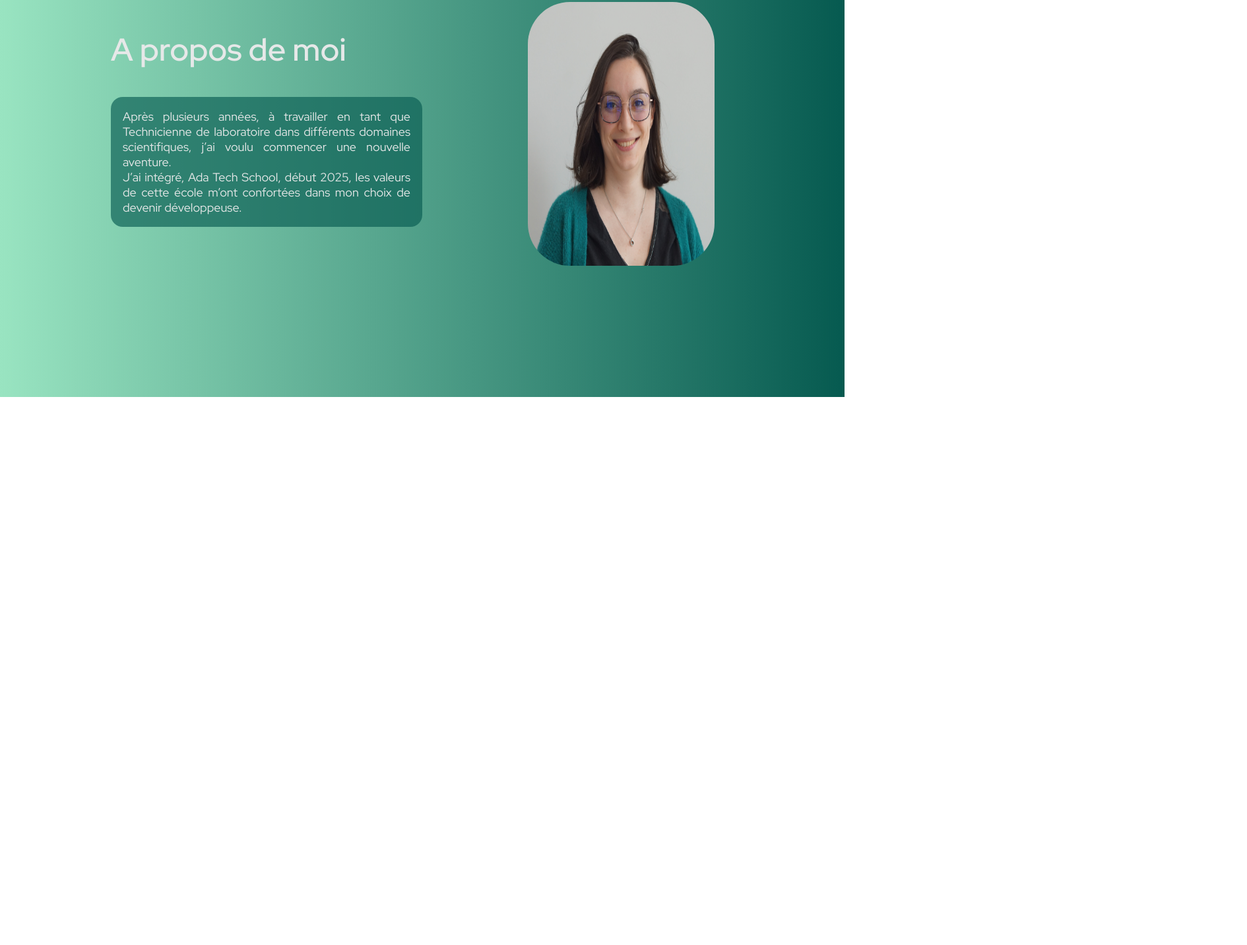
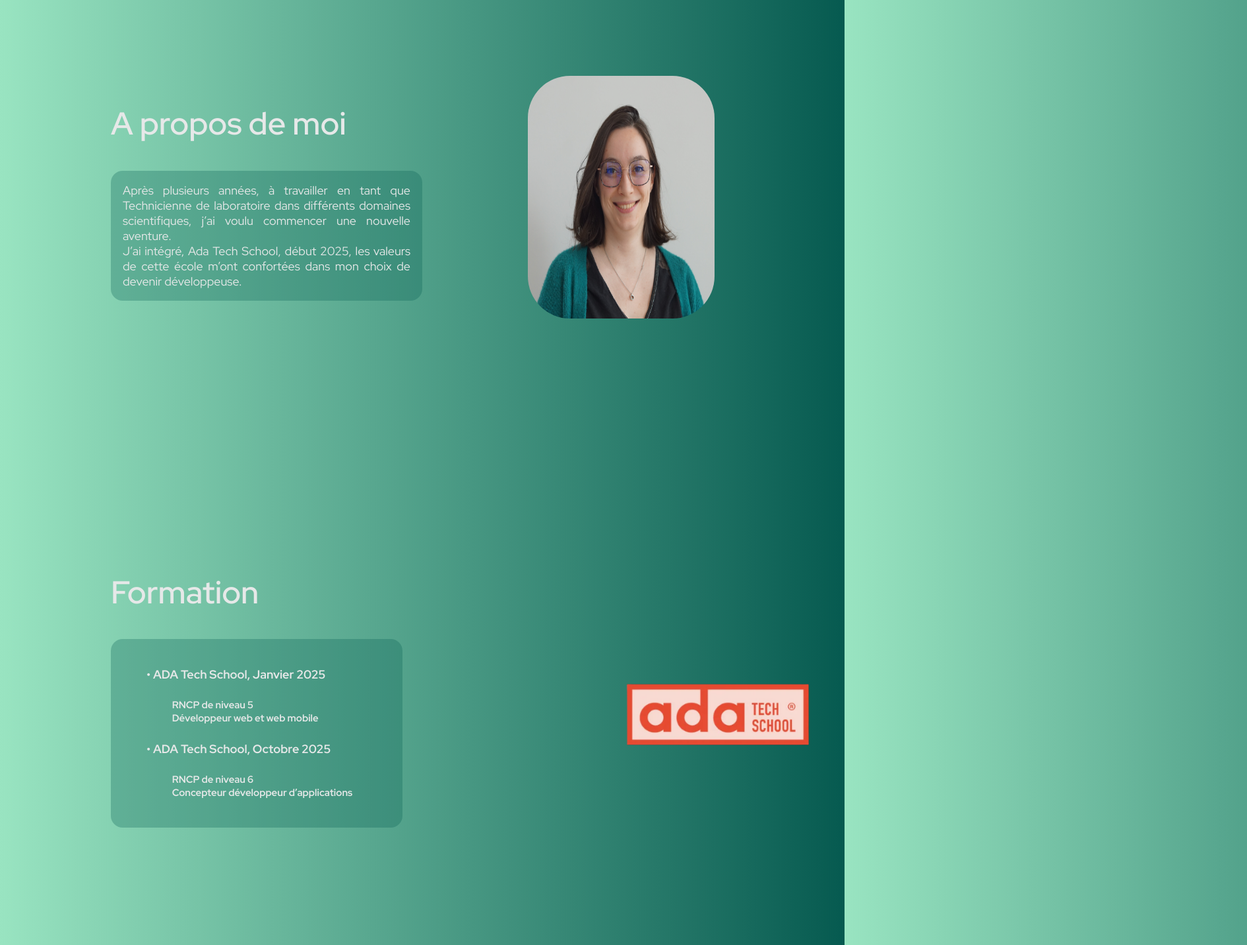
Before and after one commit to AxelleBdd/Portfolio, a plain HTML site: page Portfolio.html in a window 1280 px wide. Shown: the part 807-2240 px from the top of the page at 66% size, 1890 px wide, since content can reach past the window. Before the commit the page ends 1409 px from the top, so only its background shows below. Drawn offline with Linux system fonts and the light colour scheme.

Commit message:
Ajout de la partie formation

```diff
--- a/Portfolio.css
+++ b/Portfolio.css
@@ -30,6 +30,7 @@ header {
   width: 35px;
   height: 5px;
   background-color: #e6e8e8;
+  border-radius: 5px;
   margin: 6px 0;
   display: block;
 }
@@ -68,7 +69,7 @@ h6 {
 
 p {
   text-align: justify;
-  background-color: #065a50a3;
+  background-color: #065a5049;
   border-radius: 1em;
   padding: 1em;
   font-size: large;
@@ -83,13 +84,48 @@ p {
 
 .aPropos {
   display: flex;
-  margin-top: 20em;
+  padding-top: 7em;
   margin: 10em;
 }
 
-img {
+.aPropos img {
   max-width: 30%;
-  height: 25em;
+  height: 23em;
   border-radius: 4em;
-  display: flex
+  display: flex;
 }
+
+.formation {
+  padding-top: 7em;
+  display: flex;
+}
+
+.fomationDisplay {
+  min-width: 35%;
+  margin-left: 10em;
+  display: block;
+}
+
+.formationList {
+  text-align: justify;
+  background-color: #065a5049;
+  border-radius: 1em;
+  padding: 1em;
+  font-size: large;
+  min-width: 35%;
+}
+
+.formationList h4 {
+  margin-left: 2em;
+}
+
+.formationList h5 {
+  margin-left: 5em;
+}
+
+.formation img {
+  max-width: 100em;
+  display: flex;
+  margin-left: -20em;
+  margin-top: -12em;
+}
--- a/Portfolio.html
+++ b/Portfolio.html
@@ -30,10 +30,19 @@
             <p>Après plusieurs années, à travailler en tant que Technicienne de laboratoire dans différents domaines scientifiques, j’ai voulu commencer une nouvelle aventure. <br> J’ai intégré, Ada Tech School, début 2025, les valeurs de cette école m’ont confortées dans mon choix de devenir développeuse.
             </p>
         </div>
-        <img src="Photo_AxelleBaudinaud_FondUni_recadrée.JPG" alt="Photo de présentation">
+        <img class='photoAxelle' src="Photo_AxelleBaudinaud_FondUni_recadrée.JPG" alt="Photo de présentation">
     </section>
-    <section>
-
+    <section id="formation" class="formation">
+        <div class="fomationDisplay">
+            <h2>Formation</h2>
+            <div class="formationList">
+                <h4><strong>•</strong>  ADA Tech School, Janvier 2025</h4>
+                <h5>RNCP de niveau 5 <br>Développeur web et web mobile</h5>
+                <h4><strong>•</strong>  ADA Tech School, Octobre 2025</h4>
+                <h5>RNCP de niveau 6 <br>Concepteur développeur d’applications</h5>
+            </div>
+        </div>
+        <img src="LogoAdaSansFond.png.png" alt="Logo de l'école Ada Tech School">
     </section>
 
 </body>
```
Also changed, not shown: Logo-Ada-Tech-School.webp (deleted), LogoAdaSansFond.png.png (added).
